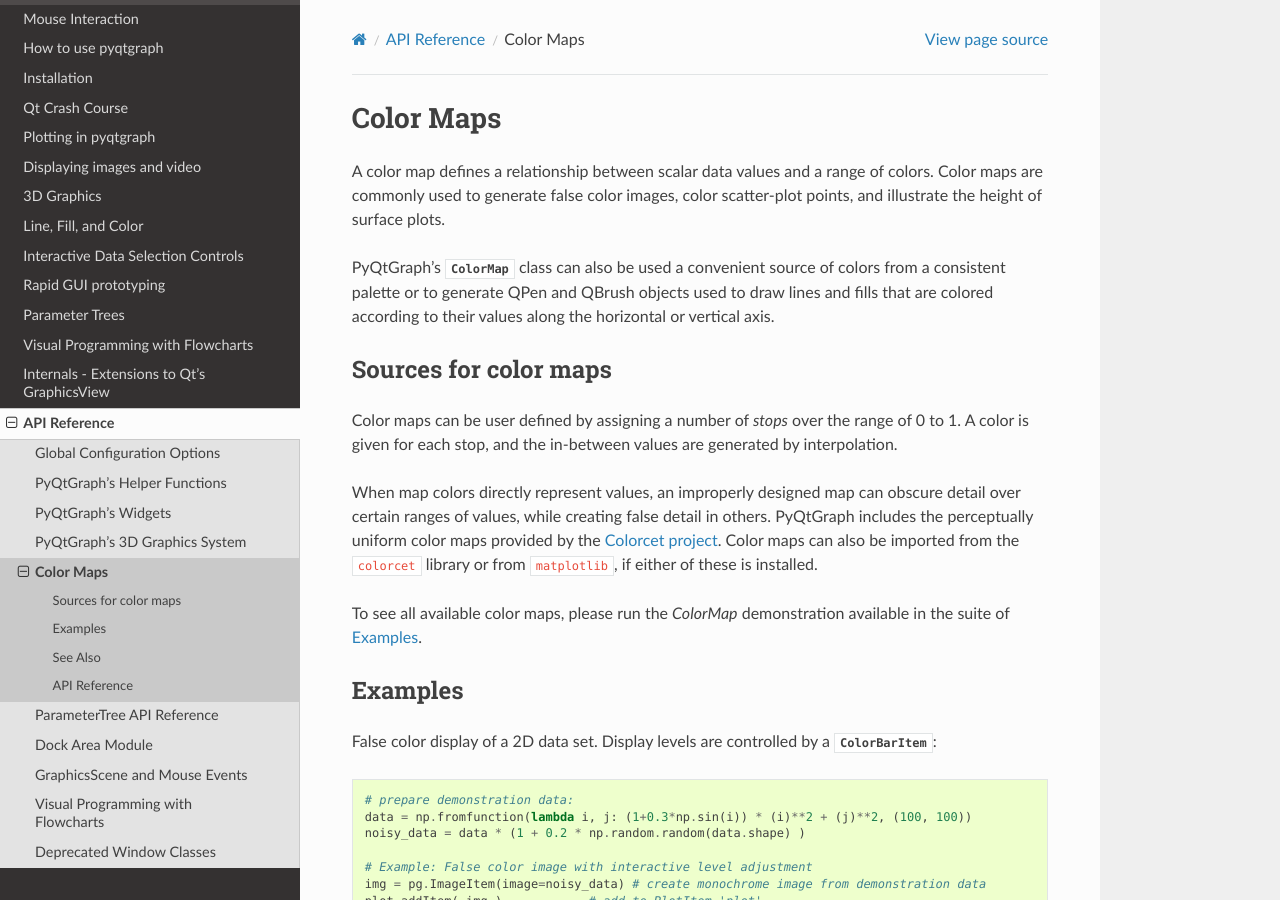
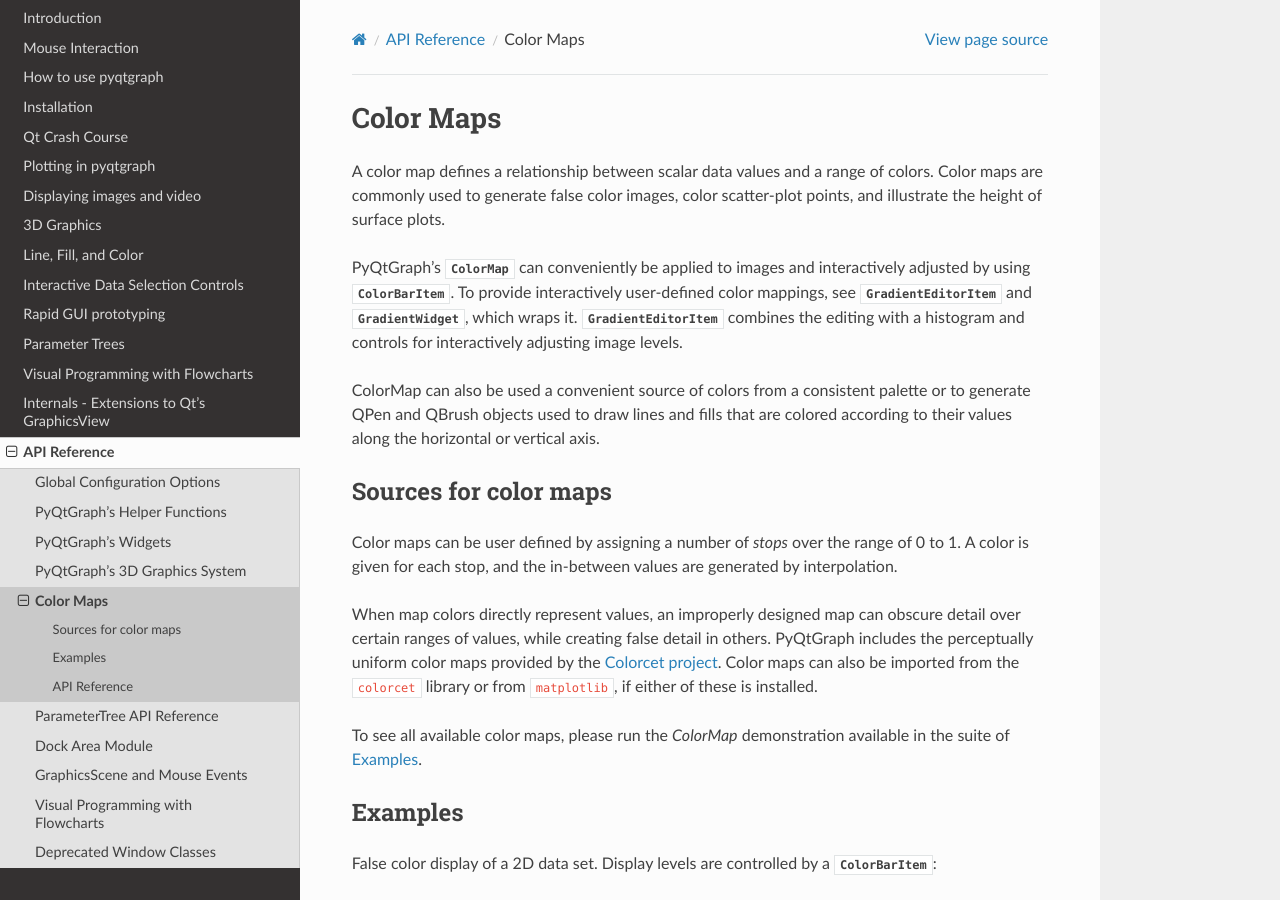
Before and after one commit to pyqtgraph/pyqtgraph, a Sphinx documentation site: the page built from doc/source/colormap.rst, in a window 1280 px wide and 900 px high. Built offline with Sphinx 7.4.7 and the Read the Docs theme 2.0.0, drawn with Linux system fonts in a browser that asks for light colours; pages that are not in the unit, such as notebooks, are missing from menus; some of the changed text lies outside the part shown.

Commit message:
more adjustments to documentation

```diff
--- a/doc/source/colormap.rst
+++ b/doc/source/colormap.rst
@@ -5,9 +5,16 @@ A color map defines a relationship between scalar data values and a range of col
 commonly used to generate false color images, color scatter-plot points, and illustrate the height
 of surface plots.
 
-PyQtGraph's :class:`~pyqtgraph.ColorMap` class can also be used a convenient source of colors from
-a consistent palette or to generate QPen and QBrush objects used to draw lines and fills that are
-colored according to their values along the horizontal or vertical axis.
+PyQtGraph's :class:`~pyqtgraph.ColorMap` can conveniently be applied to images and interactively
+adjusted by using :class:`~pyqtgraph.ColorBarItem`.
+To provide interactively user-defined color mappings, see
+:class:`~pyqtgraph.GradientEditorItem` and :class:`~pyqtgraph.GradientWidget`, which wraps it.
+:class:`~pyqtgraph.GradientEditorItem` combines the editing with a histogram and controls for
+interactively adjusting image levels.
+
+ColorMap can also be used a convenient source of colors from a consistent palette or to generate
+QPen and QBrush objects used to draw lines and fills that are colored according to their values
+along the horizontal or vertical axis.
 
 
 Sources for color maps
@@ -55,12 +62,6 @@ The use of color maps is also demonstrated in the `ImageView`, `Color Gradient P
 :ref:`examples`.
 
 
-See Also
---------
-:class:`GradientEditorItem <pyqtgraph.GradientEditorItem>` and
-:class:`HistogramLUTItem <pyqtgraph.HistogramLUTItem>`: Interactive color map adjustment and assignment
-
-
 API Reference
 -------------
 
```
